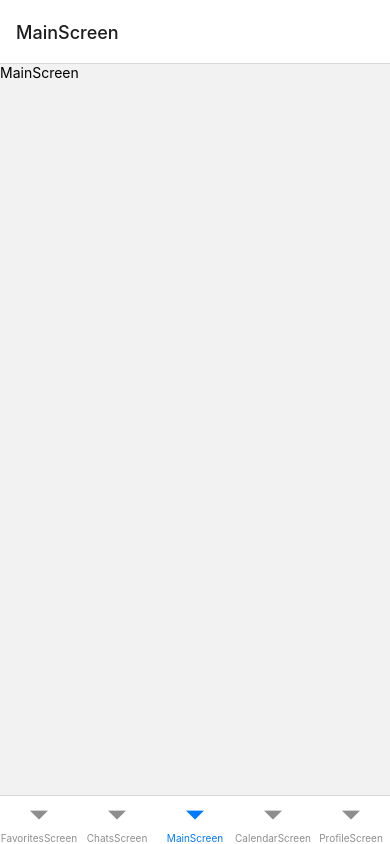
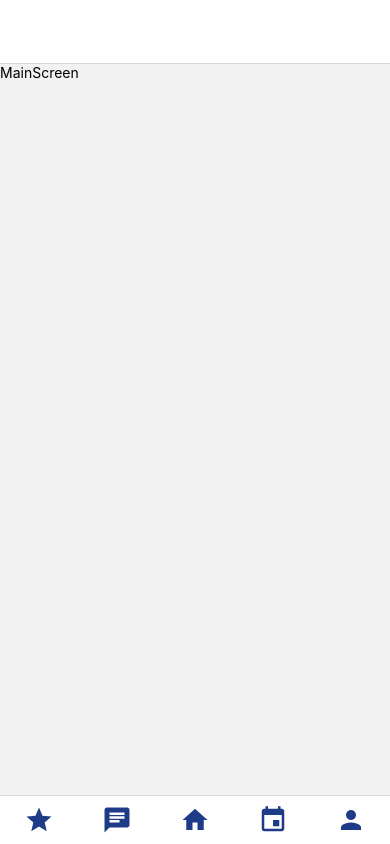
Before and after one commit to Newflaree/react-native_hc-app, a React Native app: screen /AppNavigator in a window 390 px wide. Built offline with nearby package versions, Linux system fonts and the light colour scheme.

Commit message:
[FEATURE]: Implemented React Native Icons

```diff
--- a/package.json
+++ b/package.json
@@ -18,7 +18,8 @@
     "react-native": "0.70.15",
     "react-native-gesture-handler": "^2.14.1",
     "react-native-safe-area-context": "^4.8.2",
-    "react-native-screens": "^3.29.0"
+    "react-native-screens": "^3.29.0",
+    "react-native-vector-icons": "^10.0.3"
   },
   "devDependencies": {
     "@babel/core": "^7.12.9",
--- a/src/navigation/AppNavigator.jsx
+++ b/src/navigation/AppNavigator.jsx
@@ -1,5 +1,7 @@
 // React Navigation
 import { createBottomTabNavigator } from '@react-navigation/bottom-tabs';
+// React Native Icons
+import Icon from 'react-native-vector-icons/MaterialIcons';
 // Screens
 import {
   CalendarScreen,
@@ -8,6 +10,8 @@ import {
   MainScreen,
   ProfileScreen
 } from '../screens/app';
+// Colors
+import { colors } from '../theme';
 
 
 const Tab = createBottomTabNavigator();
@@ -20,26 +24,66 @@ export const AppNavigator = () => {
       <Tab.Screen
         name='FavoritesScreen'
         component={ FavoritesScreen }
+        options={{
+          title: '',
+          tabBarIcon: () => <Icon
+            name='star'
+            size={ 30 }
+            color={ colors.primary }
+          />
+        }}
       />
 
       <Tab.Screen
         name='ChatsScreen'
         component={ ChatsScreen }
+        options={{
+          title: '',
+          tabBarIcon: () => <Icon
+            name='chat'
+            size={ 30 }
+            color={ colors.primary }
+          />
+        }}
       />
 
       <Tab.Screen
         name='MainScreen'
         component={ MainScreen }
+        options={{
+          title: '',
+          tabBarIcon: () => <Icon
+            name='home'
+            size={ 30 }
+            color={ colors.primary }
+          />
+        }}
       />
 
       <Tab.Screen
         name='CalendarScreen'
         component={ CalendarScreen }
+        options={{
+          title: '',
+          tabBarIcon: () => <Icon
+            name='event'
+            size={ 30 }
+            color={ colors.primary }
+          />
+        }}
       />
 
       <Tab.Screen
         name='ProfileScreen'
         component={ ProfileScreen }
+        options={{
+          title: '',
+          tabBarIcon: () => <Icon
+            name='person'
+            size={ 30 }
+            color={ colors.primary }
+          />
+        }}
       />
     </Tab.Navigator>
   );
--- a/src/screens/init-configuration/SetImageNameScreen.jsx
+++ b/src/screens/init-configuration/SetImageNameScreen.jsx
@@ -87,13 +87,13 @@ const styles = StyleSheet.create({
   button: {
     width: '100%',
     backgroundColor: colors.primary,
-    borderRadius: 20,
-    padding: 10,
-    marginTop: 40
+    borderRadius: 25,
+    padding: 15,
+    marginTop: 10
   },
-  buttonText:{
+  buttonText: {
     color: 'white',
     textAlign: 'center',
     fontSize: 15
-  }
+  },
 });
--- a/src/screens/init-configuration/SetLocationScreen.jsx
+++ b/src/screens/init-configuration/SetLocationScreen.jsx
@@ -1,9 +1,12 @@
+// React Native
 import {
   StyleSheet,
   Text,
   TouchableOpacity,
   View
 } from 'react-native';
+// React Native Icons
+import Icon from 'react-native-vector-icons/MaterialIcons';
 import { colors } from '../../theme';
 
 export const SetLocationScreen = ({ navigation }) => {
@@ -27,7 +30,11 @@ export const SetLocationScreen = ({ navigation }) => {
       </Text>
 
       <View style={ styles.locationIconContainer }>
-        <Text style={{ color: 'white' }}>ICON</Text>
+        <Icon
+          name='location-on'
+          size={ 60 }
+          color='#FFF'
+        />
       </View>
 
       <TouchableOpacity
```
Also changed, not shown: 6 other files (tests, documents, lock files or other folders).
